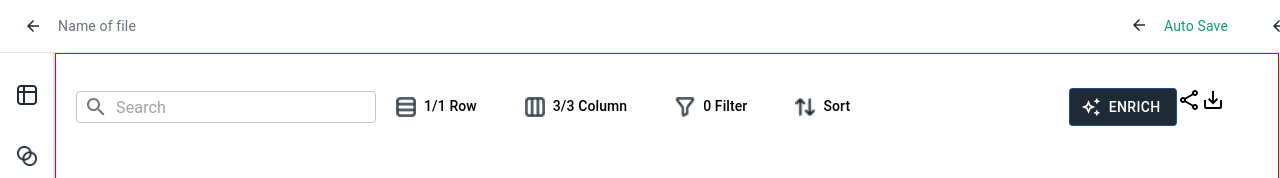
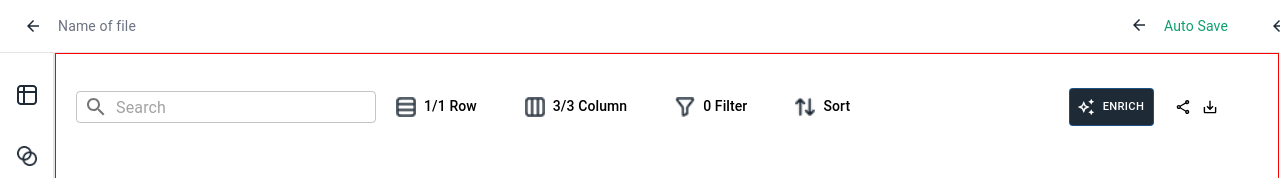
Before and after one commit to Sarthak-503/Bitscale-Assignment, a React (Vite) app: page / in a window 1280 px wide. Shown: the top 178 px of the page. Built offline with nearby package versions, Linux system fonts and the light colour scheme.

Commit message:
completed Navbar

```diff
--- a/src/components/Common/OperationalBar/OperationPanel.tsx
+++ b/src/components/Common/OperationalBar/OperationPanel.tsx
@@ -10,22 +10,39 @@ const OperationPanel = () => {
           display: "flex",
           flexDirection: "row",
           width: "16%",
+          height:'inherit',
+          mr:'1'
         }}
       >
         <Button
           variant="outlined"
+          size="small"
           startIcon={<AutoAwesomeOutlinedIcon />}
           sx={{
             background: "#1F2A37",
             color: "white",
             borderRadius: 1,
+            fontSize:'0.7rem',
           }}
         >
           Enrich
         </Button>
-        <Box>
-          <ShareOutlinedIcon />
-          <SaveAltIcon />
+        <Box sx={{
+          display:'flex',
+          flexDirection:'row',
+          justifyContent:'space-evenly',
+          alignItems:'center',
+          ml:2, // 15.168px
+        }}>
+          <ShareOutlinedIcon fontSize="small" sx={{
+            mx:'0.2rem',
+            p:'0.1rem',
+
+          }}/>
+          <SaveAltIcon fontSize="small" sx={{
+            mx:'0.2rem',
+            p:'0.1rem',
+          }}/>
 
           {/* <FontAwesomeIcon icon="fa-solid fa-trash-can" /> */}
         </Box>
```
